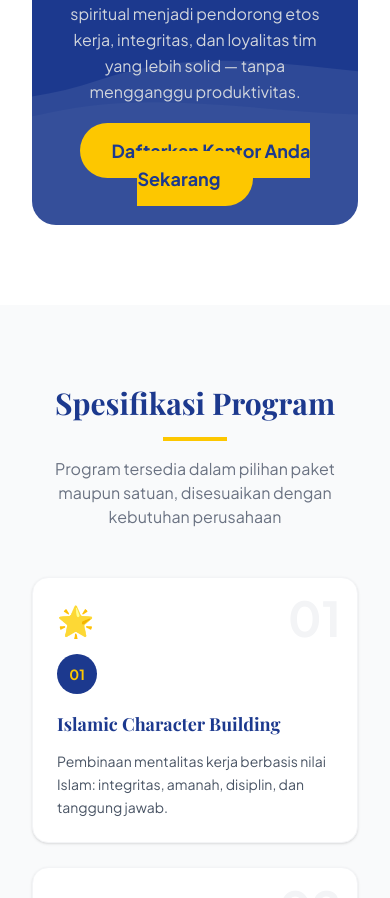
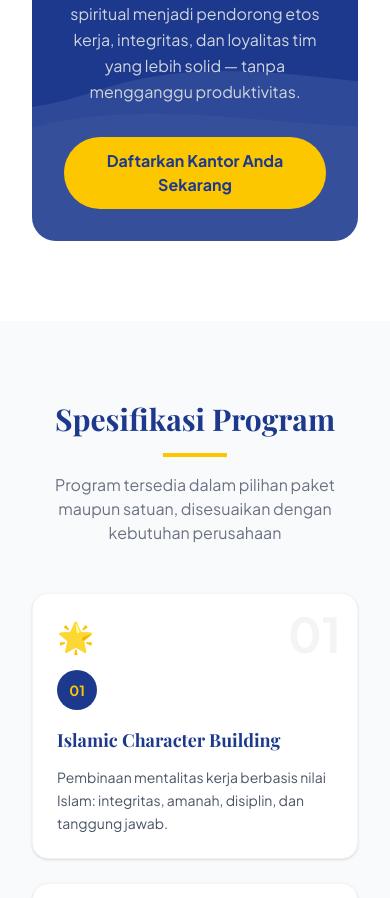
Before and after one commit to HexaProgramer/majelis-perkantoran, a Next.js app: page / in a window 390 px wide. Shown: the part 3646-4544 px from the top of the page. Built offline with nearby package versions, Linux system fonts and the light colour scheme.

Commit message:
fix button mobile section tentang

```diff
--- a/app/page.tsx
+++ b/app/page.tsx
@@ -267,8 +267,8 @@ export default function Home() {
         <p className="text-gray-300 max-w-2xl mx-auto leading-relaxed mb-8">
           Program pembinaan islami yang aplikatif dan relevan dengan dunia kerja. Mengubah momentum spiritual menjadi pendorong etos kerja, integritas, dan loyalitas tim yang lebih solid — tanpa mengganggu produktivitas.
         </p>
-        <a href="#kontak" className="bg-yellow-400 text-blue-900 font-bold px-8 py-4 rounded-full hover:bg-yellow-300 transition text-lg">
-          Daftarkan Kantor Anda Sekarang
+        <a href="#kontak" className="bg-yellow-400 text-blue-900 font-bold px-6 py-3 rounded-full hover:bg-yellow-300 transition text-base md:text-lg md:px-8 md:py-4 inline-block">
+         Daftarkan Kantor Anda Sekarang
         </a>
       </div>
     </div>
```
